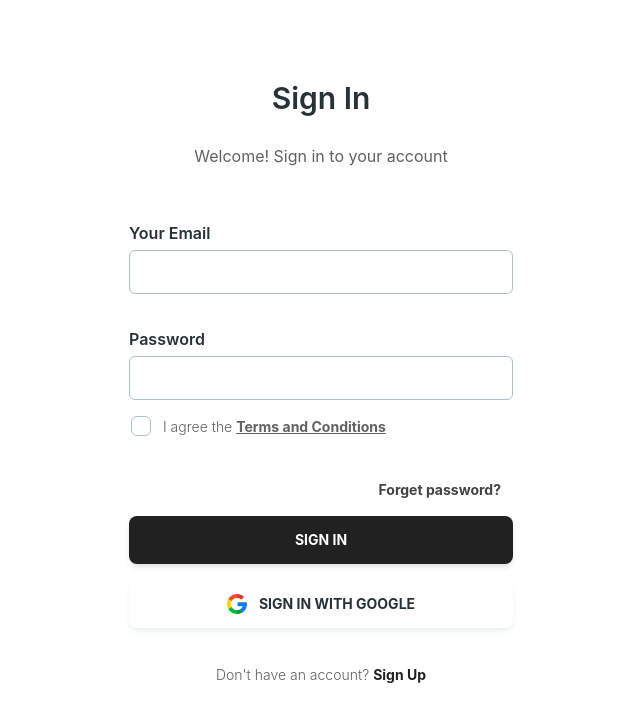
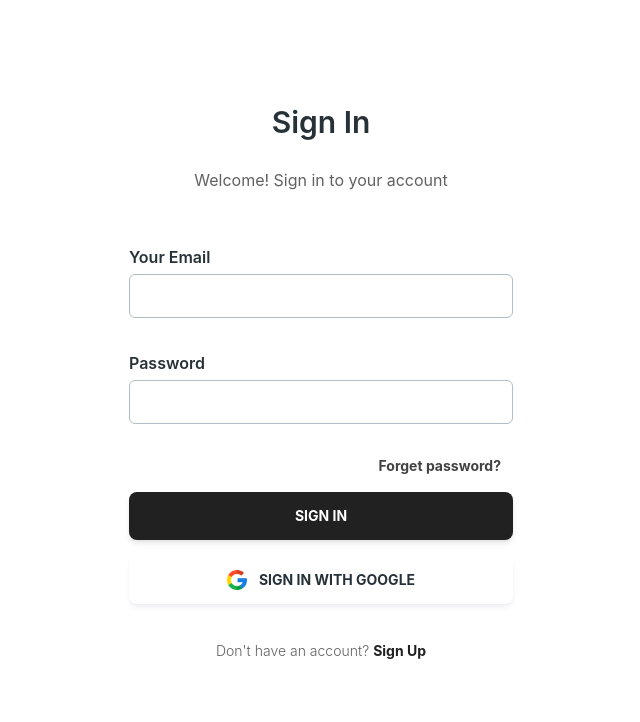
Before and after one commit to frirsta/socialmediaapp, a React (Vite) app: page /signin in a window 1280 px wide. Shown: the top 722 px of the page, without its empty margins (319-959 px from the left). Built offline with nearby package versions, Linux system fonts and the light colour scheme; no server answers.

Commit message:
refactor: Remove Terms and Conditions checkbox from sign-in page - Removed the Terms and Conditions checkbox from the sign-in page UI. - Adjusted the layout and styling accordingly to maintain consistency.

```diff
--- a/src/pages/Auth/SignIn.jsx
+++ b/src/pages/Auth/SignIn.jsx
@@ -129,24 +129,6 @@ const SignIn = () => {
                   )}
                 </div>
                 <div>
-                  <Checkbox
-                    label={
-                      <Typography
-                        variant="small"
-                        color="gray"
-                        className="flex items-center"
-                      >
-                        I agree the&nbsp;
-                        <a
-                          href="#"
-                          className="font-bold transition-colors hover:text-gray-900 underline"
-                        >
-                          Terms and Conditions
-                        </a>
-                      </Typography>
-                    }
-                    containerProps={{ className: "-ml-2.5" }}
-                  />
                   <Typography
                     color="gray"
                     className="mt-8 font-bold text-sm text-right mr-3"
```
